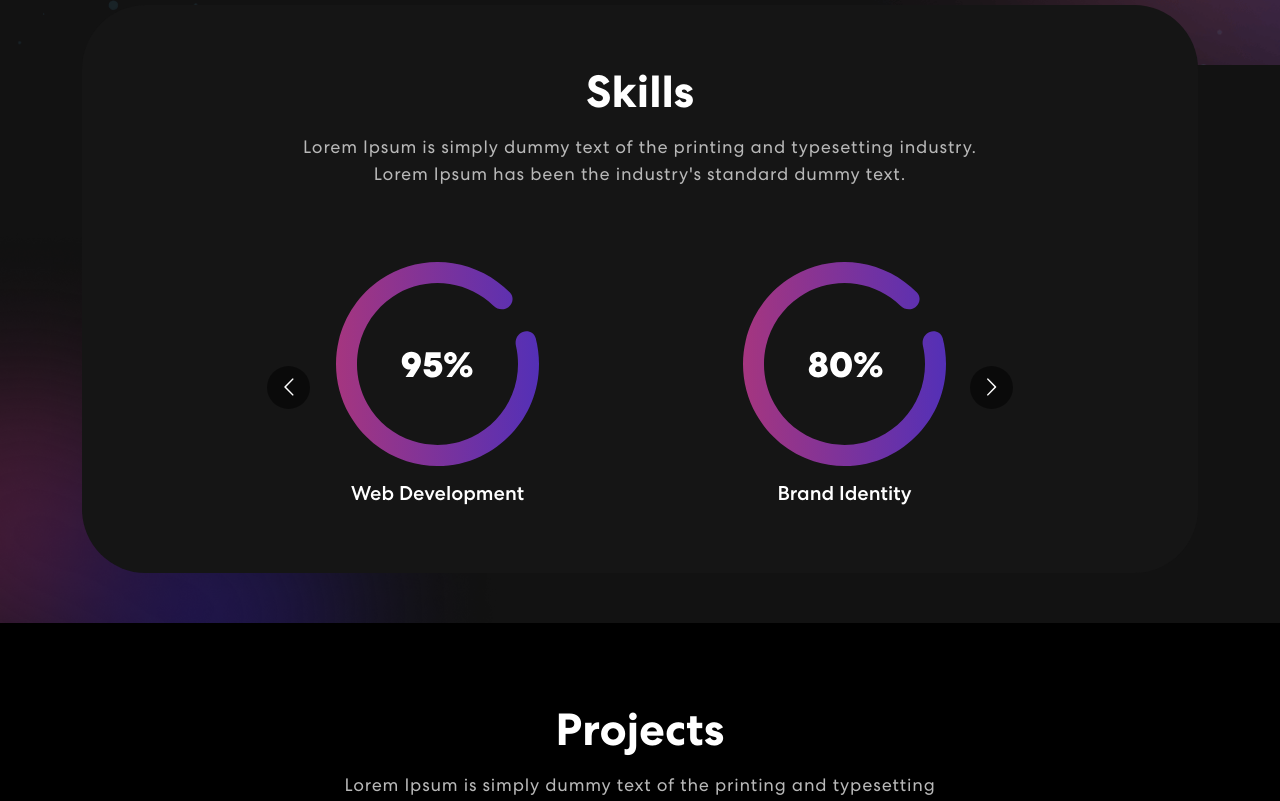
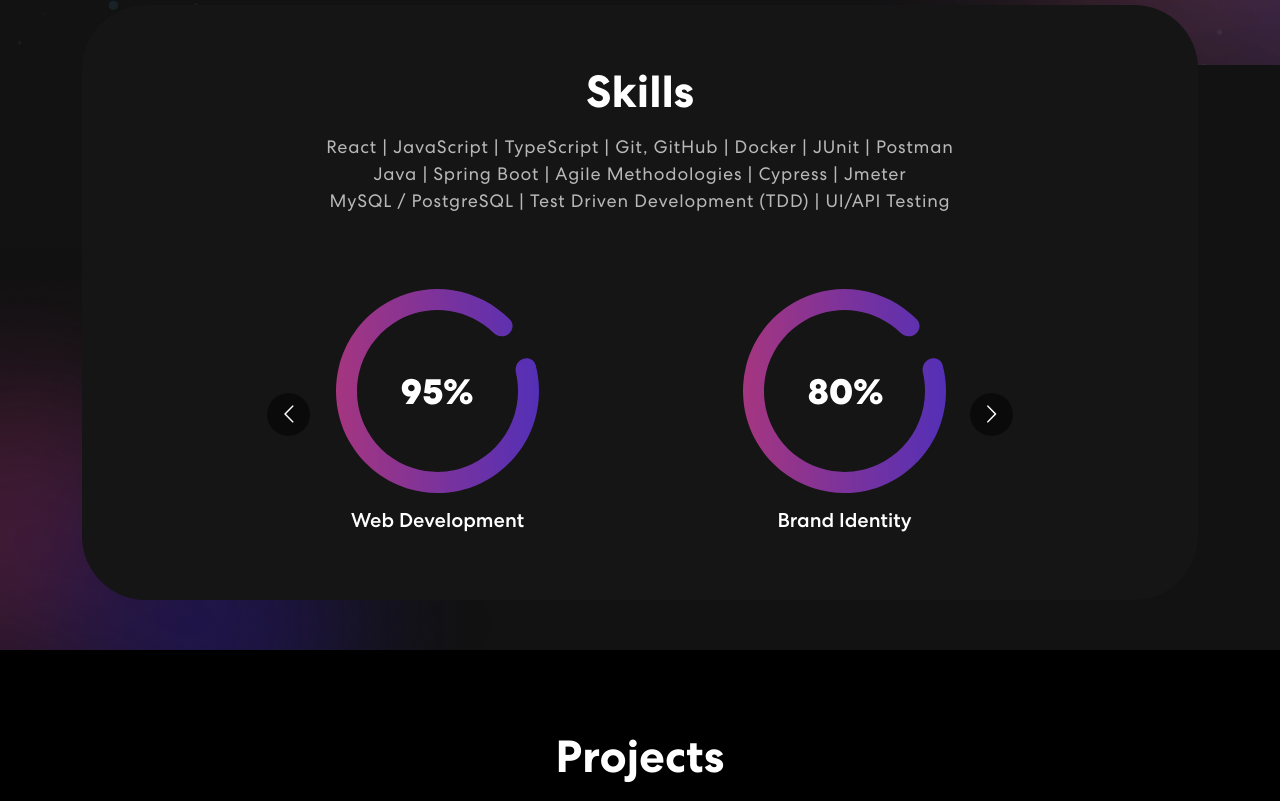
Before and after one commit to mnaser11218/Portfolio, a React (Create React App) app: page / in a window 1280 px wide. Shown: the part 999-1800 px from the top of the page. Built offline with nearby package versions, Linux system fonts and the light colour scheme.

Commit message:
updated skills section

```diff
--- a/src/components/Skills.js
+++ b/src/components/Skills.js
@@ -35,7 +35,8 @@ export const Skills = () => {
                 <div className="col-12">
                     <div className="skill-bx wow zoomIn">
                         <h2>Skills</h2>
-                        <p>Lorem Ipsum is simply dummy text of the printing and typesetting industry.<br></br> Lorem Ipsum has been the industry's standard dummy text.</p>
+                        <p> React | JavaScript | TypeScript | Git, GitHub | Docker |
+                        JUnit | Postman<br></br> Java | Spring Boot | Agile Methodologies | Cypress | Jmeter<br></br> MySQL / PostgreSQL | Test Driven Development (TDD) | UI/API Testing</p>
                         <Carousel responsive={responsive} infinite={true} className="owl-carousel owl-theme skill-slider">
                             <div className="item">
                                 <img src={meter1} alt="Image" />
```
